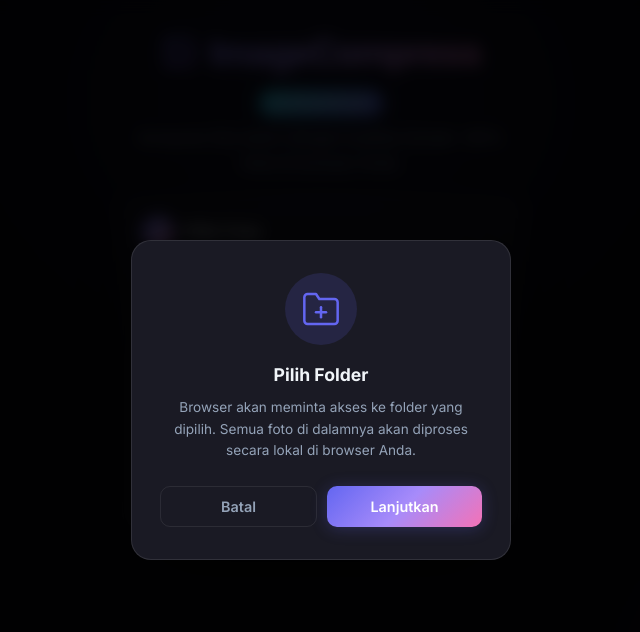
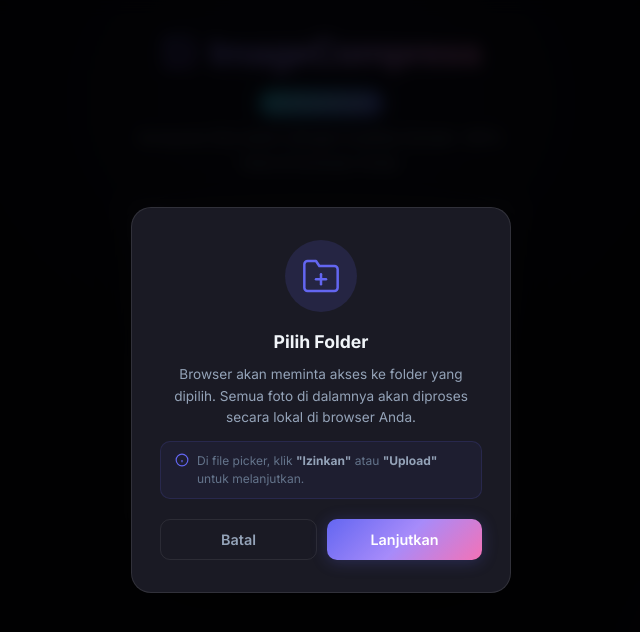
Before and after one commit to de-yant/image-compress, a website: page public/index.html in a window 1280 px wide. Both pictures are taken after a click on the button "Pilih Folder". Shown: the whole page, without its empty margins (319-959 px from the left). Drawn offline with nearby package versions, Linux system fonts and the light colour scheme.

Commit message:
fix: add hint in confirm modal about browser file picker warning

```diff
--- a/public/css/styles.css
+++ b/public/css/styles.css
@@ -753,7 +753,32 @@ body::after {
     font-size: 0.85rem;
     color: var(--text-muted);
     line-height: 1.6;
-    margin-bottom: 24px;
+    margin-bottom: 12px;
+}
+
+.confirm-note {
+    display: flex;
+    align-items: flex-start;
+    gap: 8px;
+    padding: 10px 14px;
+    background: rgba(99, 102, 241, 0.06);
+    border: 1px solid rgba(99, 102, 241, 0.15);
+    border-radius: 10px;
+    font-size: 0.75rem;
+    color: var(--text-dim);
+    text-align: left;
+    margin-bottom: 20px;
+    line-height: 1.5;
+}
+
+.confirm-note strong {
+    color: var(--text-muted);
+}
+
+.confirm-note svg {
+    flex-shrink: 0;
+    margin-top: 1px;
+    color: var(--primary);
 }
 
 .confirm-actions {
--- a/public/index.html
+++ b/public/index.html
@@ -216,6 +216,10 @@
             </div>
             <h3 class="confirm-title">Pilih Folder</h3>
             <p class="confirm-text">Browser akan meminta akses ke folder yang dipilih. Semua foto di dalamnya akan diproses secara lokal di browser Anda.</p>
+            <div class="confirm-note">
+                <svg width="14" height="14" viewBox="0 0 24 24" fill="none" stroke="currentColor" stroke-width="2"><circle cx="12" cy="12" r="10"/><line x1="12" y1="16" x2="12" y2="12"/><line x1="12" y1="8" x2="12.01" y2="8"/></svg>
+                <span>Di file picker, klik <strong>"Izinkan"</strong> atau <strong>"Upload"</strong> untuk melanjutkan.</span>
+            </div>
             <div class="confirm-actions">
                 <button class="btn btn-ghost" id="confirmCancel" type="button">Batal</button>
                 <button class="btn btn-primary" id="confirmOk" type="button">Lanjutkan</button>
```
